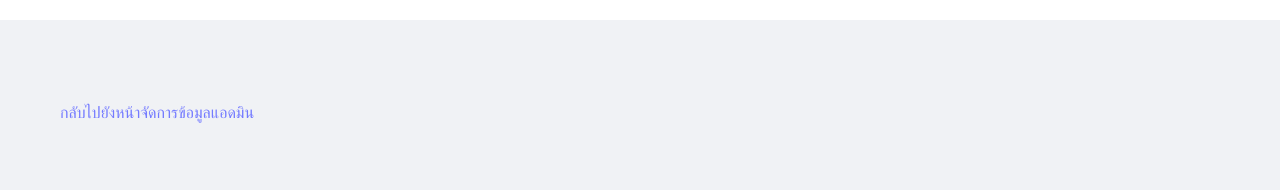
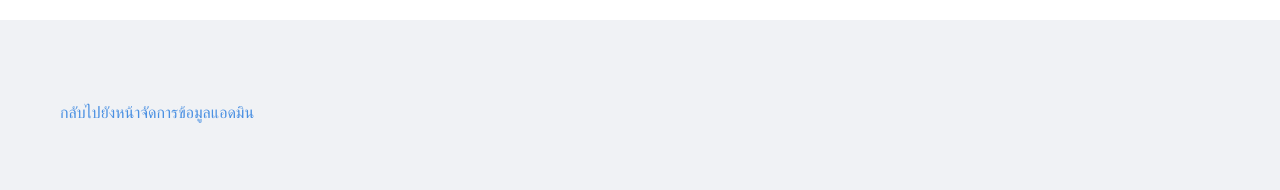
Before and after one commit to kaitod123/my_firstproject, a React (Vite) app: page /UserManagement in a window 1280 px wide. In both pictures the pointer is over the link "กลับไปยังหน้าจัดการข้อมูลแอดมิน". Shown: the top 190 px of the page. Built offline with nearby package versions, Linux system fonts and the light colour scheme; no server answers.

Commit message:
Fix CSS adminpage2

```diff
--- a/src/styles/UserManagement.module.css
+++ b/src/styles/UserManagement.module.css
@@ -147,6 +147,9 @@ h1 {
   font-weight: 500;
   background-color: #f0f2f5;
   transition: color 0.2s ease-in-out;
+}
+.backButton:hover {
+  color: var(--accent-blue);
 }
 /* === ส่วนที่เพิ่มเข้ามา: สไตล์สำหรับ Badge ของแต่ละ Role === */
 .roleBadge {
--- a/src/styles/adminDashboard.module.css
+++ b/src/styles/adminDashboard.module.css
@@ -311,3 +311,6 @@ display: flex;
   background-color: #f0f2f5;
   transition: color 0.2s ease-in-out;
 }
+.backButton:hover {
+  color: var(--accent-blue);
+}
--- a/src/styles/deleteDashboard.module.css
+++ b/src/styles/deleteDashboard.module.css
@@ -168,6 +168,9 @@
   background-color: #f0f2f5;
   transition: color 0.2s ease-in-out;
 }
+.backButton:hover {
+  color: var(--accent-blue);
+}
 .errorMessage{
   display: flex;
   flex-direction: column;
```
